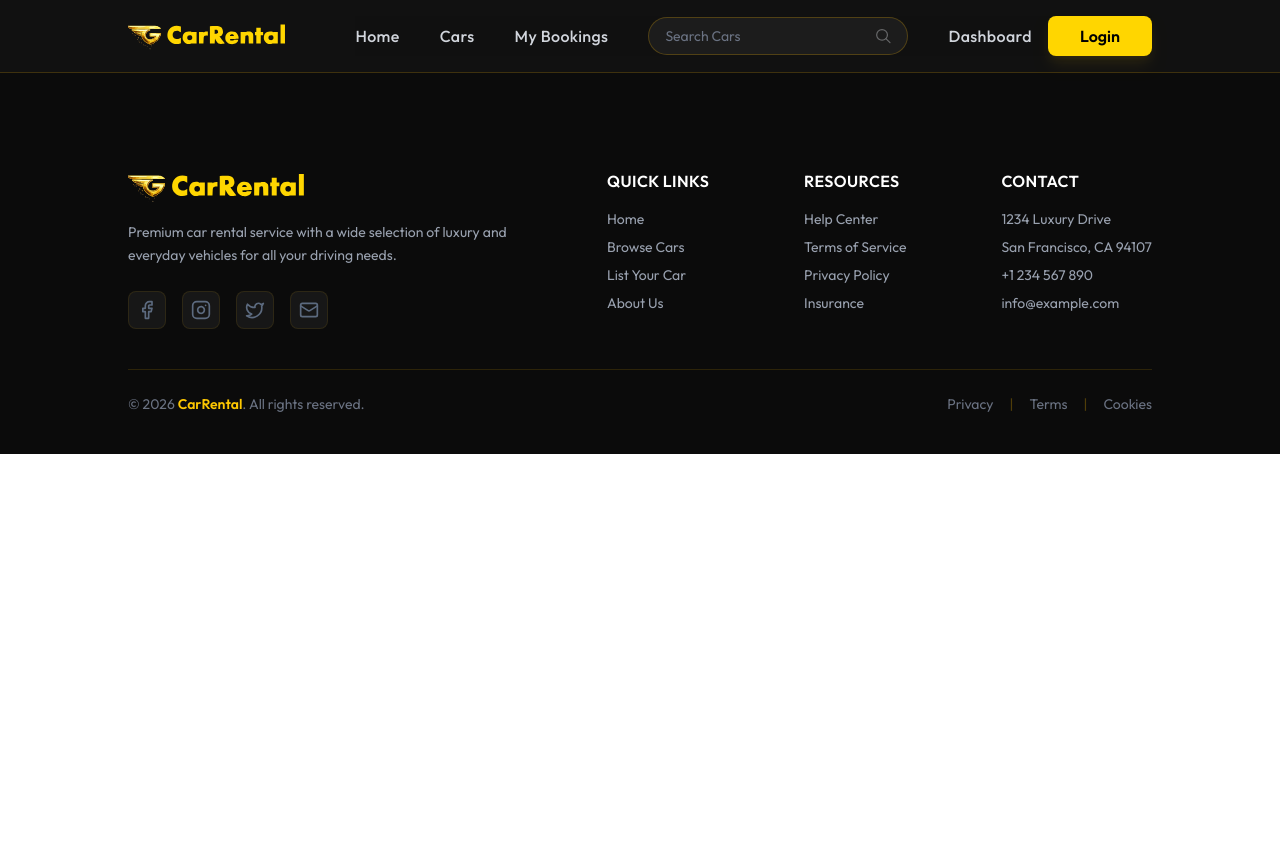
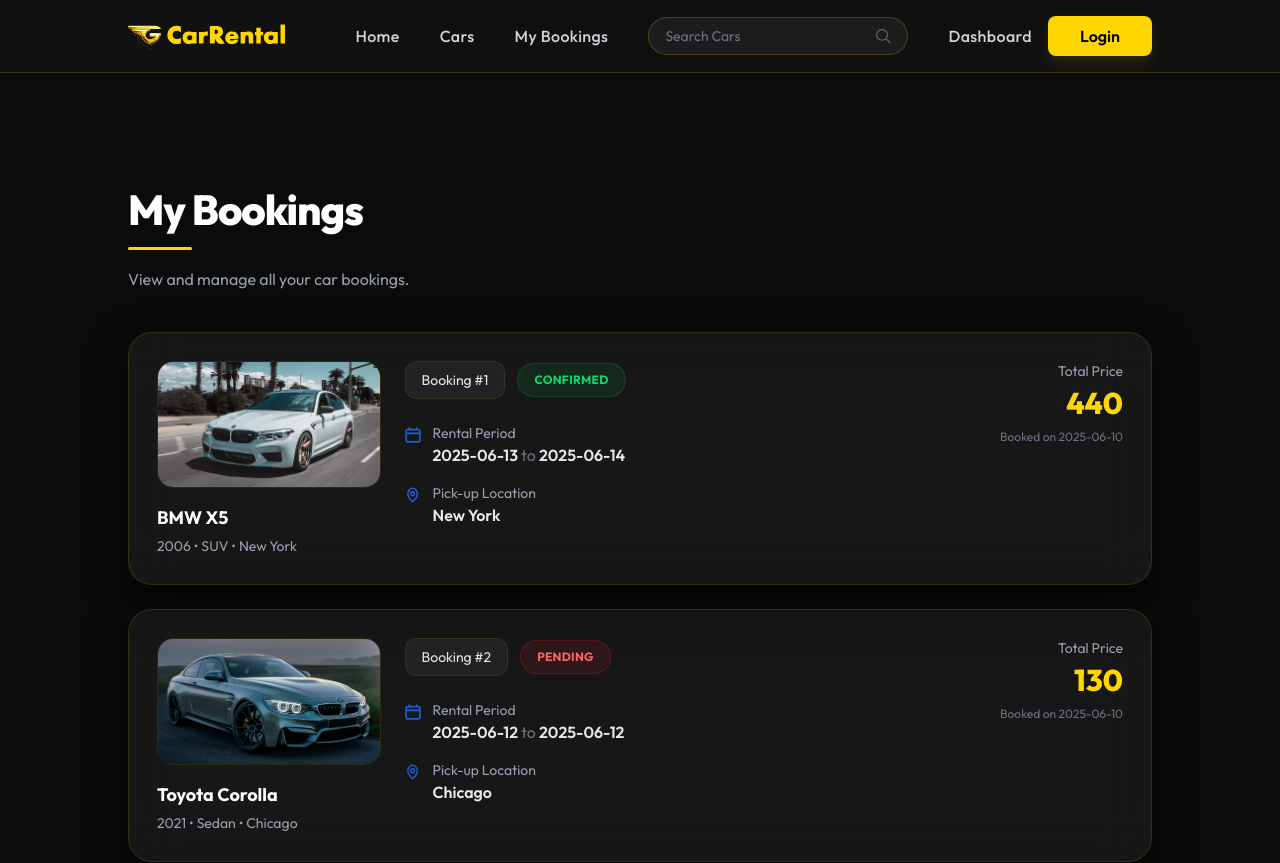
Before and after one commit to itsAnkit2006/CarRental-MERN-Stack, a React (Vite) app in the folder client/: page /my-bookings in a window 1280 px wide. Shown: the top 863 px of the page. Before the commit the page ends 800 px from the top, so only its background shows below. Built offline with nearby package versions, Linux system fonts and the light colour scheme.

Commit message:
Created my bookings page

```diff
--- a/client/src/pages/MyBookings.jsx
+++ b/client/src/pages/MyBookings.jsx
@@ -1,10 +1,122 @@
-import React from 'react'
+import React, { useEffect, useState } from 'react'
+import { assets, dummyMyBookingsData } from '../assets/assets'
+import Title from '../components/Title'
 
 const MyBookings = () => {
+
+  const [bookings, setBookings] = useState([])
+  const currency = import.meta.env.VITE_CURRENCY
+
+  const fetchMyBookings = async ()=> {
+    setBookings(dummyMyBookingsData)
+  }
+
+  useEffect(()=>{
+    fetchMyBookings()
+  },[])
+
   return (
-    <div>
+    <div className="w-full bg-[#0B0B0B]">
+    <div className="min-h-screen bg-[#0B0B0B] text-white px-6 md:px-16 lg:px-24 xl:px-32 2xl:px-48 pt-28 pb-24 max-w-7xl mx-auto">
 
-    </div>
+  <Title
+    title="My Bookings"
+    subTitle="View and manage all your car bookings."
+    align="left"
+    variant="dark"
+  />
+
+  <div className="mt-10 space-y-6">
+    {bookings.map((booking, index) => (
+      <div
+        key={booking._id}
+        className="
+          grid grid-cols-1 md:grid-cols-4 gap-6 p-7
+          rounded-3xl
+          bg-white/5 backdrop-blur-xl
+          border border-yellow-500/15
+          shadow-[0px_14px_40px_rgba(0,0,0,0.60)]
+        "
+      >
+        {/* Car Image + Info */}
+        <div className="md:col-span-1">
+          <div className="rounded-2xl overflow-hidden mb-4 border border-yellow-500/10">
+            <img
+              src={booking.car.image}
+              alt=""
+              className="w-full h-auto aspect-video object-cover"
+            />
+          </div>
+
+          <p className="text-lg font-bold text-white">
+            {booking.car.brand} {booking.car.model}
+          </p>
+
+          <p className="text-gray-400 text-sm mt-1">
+            {booking.car.year} • {booking.car.category} • {booking.car.location}
+          </p>
+        </div>
+
+        {/* Booking Info */}
+        <div className="md:col-span-2">
+          <div className="flex flex-wrap items-center gap-3">
+            <p className="px-4 py-2 bg-white/5 border border-yellow-500/10 rounded-xl text-gray-200 text-sm">
+              Booking #{index + 1}
+            </p>
+
+            <p
+              className={`px-4 py-2 text-xs font-bold uppercase tracking-wide rounded-full border
+              ${
+                booking.status === "confirmed"
+                  ? "bg-green-500/10 text-green-400 border-green-500/20"
+                  : "bg-red-500/10 text-red-400 border-red-500/20"
+              }`}
+            >
+              {booking.status}
+            </p>
+          </div>
+
+          <div className="flex items-start gap-3 mt-6">
+            <img src={assets.calendar_icon_colored} className="w-4 h-4 mt-1 opacity-90" alt="" />
+            <div>
+              <p className="text-gray-400 text-sm">Rental Period</p>
+              <p className="text-gray-200 font-semibold">
+                {booking.pickupDate.split("T")[0]}{" "}
+                <span className="text-gray-500 font-normal">to</span>{" "}
+                {booking.returnDate.split("T")[0]}
+              </p>
+            </div>
+          </div>
+
+          <div className="flex items-start gap-3 mt-4">
+            <img src={assets.location_icon_colored} className="w-4 h-4 mt-1 opacity-90" alt="" />
+            <div>
+              <p className="text-gray-400 text-sm">Pick-up Location</p>
+              <p className="text-gray-200 font-semibold">{booking.car.location}</p>
+            </div>
+          </div>
+        </div>
+
+        {/* Price */}
+        <div className="md:col-span-1 flex flex-col justify-between">
+          <div className="text-right">
+            <p className="text-gray-400 text-sm">Total Price</p>
+
+            <h1 className="text-3xl font-extrabold text-primary mt-1">
+              {currency}{booking.price}
+            </h1>
+
+            <p className="text-xs text-gray-500 mt-2">
+              Booked on {booking.createdAt.split("T")[0]}
+            </p>
+          </div>
+        </div>
+      </div>
+    ))}
+  </div>
+</div>
+</div>
+
   )
 }
 
```
